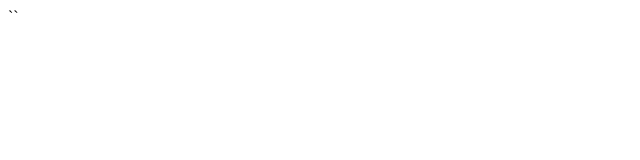
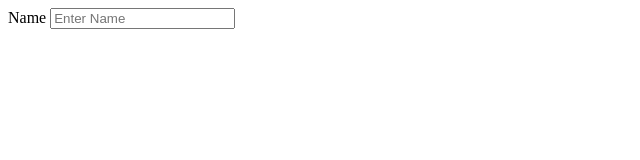
Before and after one commit to Hass12356/web-course, a plain HTML site: page Order.html in a window 1280 px wide. Shown: the whole page, without its empty margins (0-640 px from the left). Drawn offline with Linux system fonts and the light colour scheme.

Commit message:
Updated order file

```diff
--- a/Order.html
+++ b/Order.html
@@ -6,6 +6,11 @@
     <title>Order any Plant or Flower</title>
 </head>
 <body>
-
+    <form action="submit.php">
+        <div class="name">
+            <label for="name">Name</label>
+            <input type="text" id="name" placeholder="Enter Name">
+        </div>
+    </form>
 </body>
-</html>``
+</html>
```
